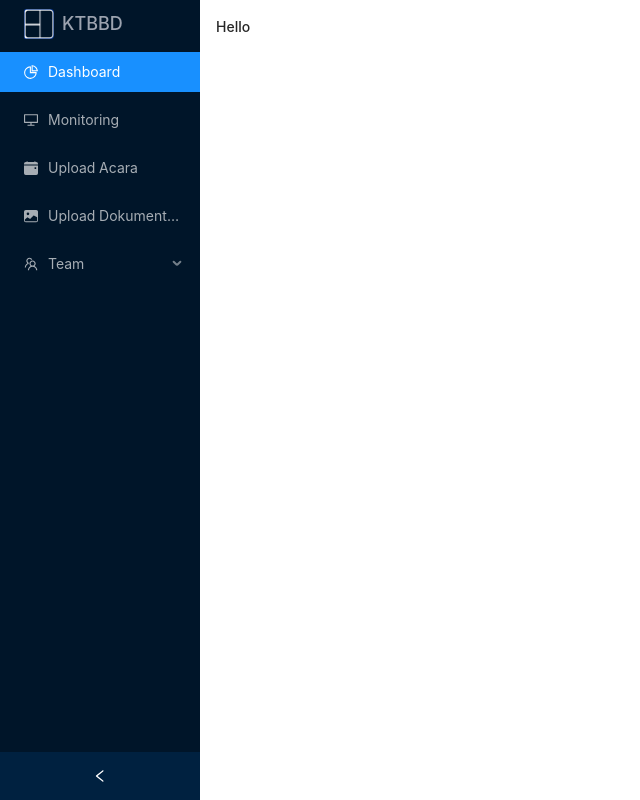
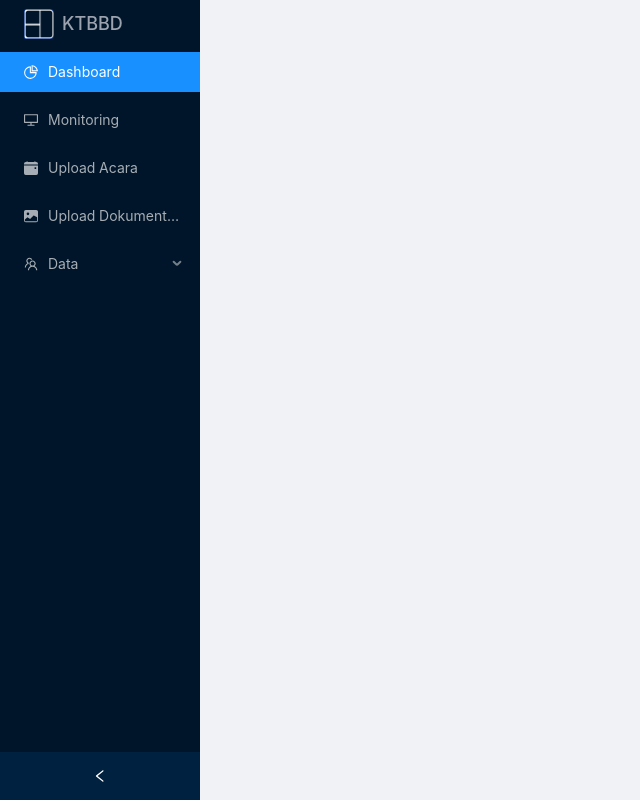
Before and after one commit to SandwhyDev/ktbbd_fe, a Next.js app: page /cms in a window 1280 px wide. Shown: the whole page, without its empty margins (0-640 px from the left). Built offline with nearby package versions, Linux system fonts and the light colour scheme.

Commit message:
sandy update home

```diff
--- a/components/CardAcara.jsx
+++ b/components/CardAcara.jsx
@@ -7,7 +7,7 @@ const CardAcara = ({
   banner = "https://images.pexels.com/photos/976866/pexels-photo-976866.jpeg?auto=compress&cs=tinysrgb&dpr=1&w=500",
 }) => {
   return (
-    <div>
+    <div className="lg:w-[300px] lg:h-[300px]">
       <Link href={`/acara/${nama_acara}`}>
         <div className="w-full  flex flex-col shadow-md rounded-lg  ">
           <img
--- a/components/SideBar.jsx
+++ b/components/SideBar.jsx
@@ -14,12 +14,14 @@ import { MdAddPhotoAlternate } from "react-icons/md";
 import Logo1 from "../assets/Logo.png";
 import Image from "next/image";
 import Link from "next/link";
+import { useRouter } from "next/router";
 
-const Cms = () => {
+const Sidebar = () => {
   const { Header, Content, Footer, Sider } = Layout;
   const { SubMenu } = Menu;
   const Logo = <Image src={Logo1} alt="me" width="30" height="30" />;
 
+  const router = useRouter();
   return (
     <div>
       <Layout style={{ minHeight: "100vh" }}>
@@ -45,17 +47,19 @@ const Cms = () => {
               Upload Dokumentasi
             </Menu.Item>
 
-            <SubMenu key="sub2" icon={<TeamOutlined />} title="Team">
+            <SubMenu key="sub2" icon={<TeamOutlined />} title="Data">
               <Menu.Item key="7">Data warga</Menu.Item>
               <Menu.Item key="8">Admin</Menu.Item>
               <Menu.Item key="9">Photographer</Menu.Item>
             </SubMenu>
           </Menu>
         </Sider>
-        <Layout className="site-layout"></Layout>
+        <Content className="w-screen h-screen" key="1">
+          <div className="w-full h-full bg-red-500">Bill is a cat.</div>
+        </Content>
       </Layout>
     </div>
   );
 };
 
-export default Cms;
+export default Sidebar;
--- a/components/SwiperBanners.jsx
+++ b/components/SwiperBanners.jsx
@@ -6,11 +6,11 @@ import "swiper/css/autoplay";
 import "swiper/css/pagination";
 const SwiperBanners = () => {
   return (
-    <div className="w-full h-44 bg-red-500 ">
+    <div className="w-full h-44 bg-red-500 sm:h-[500px] ">
       <Swiper
         modules={[Autoplay, Pagination]}
         autoplay={{ delay: 2500 }}
-        className="w-full h-44"
+        className="w-full h-full"
         loop={true}
         pagination={{ clickable: true }}
       >
--- a/package.json
+++ b/package.json
@@ -17,6 +17,7 @@
     "react": "17.0.2",
     "react-dom": "17.0.2",
     "react-icons": "^4.3.1",
+    "react-router-dom": "^6.2.2",
     "swiper": "^8.0.7"
   },
   "devDependencies": {
--- /dev/null
+++ b/pages/LayoutCms.jsx
@@ -0,0 +1,13 @@
+import React from "react";
+import Cms from "../components/SideBar";
+
+const LayoutCms = ({ children }) => {
+  return (
+    <div className="flex">
+      <Cms />
+      <main>{children}</main>
+    </div>
+  );
+};
+
+export default LayoutCms;
--- /dev/null
+++ b/pages/cms/dashboard/index.jsx
@@ -0,0 +1,11 @@
+import React from "react";
+
+const Dashboard = () => {
+  return (
+    <div>
+      <h1>Dashboard Page</h1>
+    </div>
+  );
+};
+
+export default Dashboard;
--- a/pages/cms/index.jsx
+++ b/pages/cms/index.jsx
@@ -1,16 +1,58 @@
-import React from "react";
+import React, { useState } from "react";
+import { Layout, Menu, Breadcrumb } from "antd";
+import {
+  DesktopOutlined,
+  PieChartOutlined,
+  FileOutlined,
+  TeamOutlined,
+  UserOutlined,
+  FormOutlined,
+} from "@ant-design/icons";
+import "antd/dist/antd.css";
+import { BsFillCalendarEventFill, BsImageFill } from "react-icons/bs";
+import Logo1 from "../../assets/Logo.png";
+import Image from "next/image";
 
-import SideBar from "../../components/SideBar";
+const Sidebar = () => {
+  const { Header, Content, Footer, Sider } = Layout;
+  const { SubMenu } = Menu;
+  const Logo = <Image src={Logo1} alt="me" width="30" height="30" />;
+  return (
+    <div>
+      <Layout style={{ minHeight: "100vh" }}>
+        <Sider collapsible>
+          <div className="logo" />
+          <Menu theme="dark" defaultSelectedKeys={["1"]} mode="inline">
+            <Menu.Item icon={Logo}>
+              <h1 className="ml-2 flex items-center  mt-2   font-medium text-gray-400 text-lg ">
+                KTBBD
+              </h1>
+            </Menu.Item>
 
-const Cms = () => {
-  return (
-    <div className="w-screen min-h-screen flex overflow-x-hidden">
-      <SideBar />
-      <div className="content w-full p-4 ">
-        <h1>Hello</h1>
-      </div>
+            <Menu.Item key="1" icon={<PieChartOutlined />}>
+              Dashboard
+            </Menu.Item>
+            <Menu.Item key="3" icon={<DesktopOutlined />}>
+              Monitoring
+            </Menu.Item>
+            <Menu.Item key="4" icon={<BsFillCalendarEventFill />}>
+              Upload Acara
+            </Menu.Item>
+            <Menu.Item key="5" icon={<BsImageFill />}>
+              Upload Dokumentasi
+            </Menu.Item>
+
+            <SubMenu key="sub2" icon={<TeamOutlined />} title="Data">
+              <Menu.Item key="7">Data warga</Menu.Item>
+              <Menu.Item key="8">Admin</Menu.Item>
+              <Menu.Item key="9">Photographer</Menu.Item>
+            </SubMenu>
+          </Menu>
+        </Sider>
+        <Content className="w-screen h-screen" key="1"></Content>
+      </Layout>
     </div>
   );
 };
 
-export default Cms;
+export default Sidebar;
--- a/pages/cms/monitoring/index.jsx
+++ b/pages/cms/monitoring/index.jsx
@@ -1,9 +1,16 @@
-import React from 'react'
+import React from "react";
+import Sidebar from "../../../components/SideBar";
+import Cms from "../../../components/SideBar";
 
-const index = () => {
+const Monitoring = () => {
   return (
-    <div>index</div>
-  )
-}
+    <div className="flex">
+      <Sidebar />
+      <div>
+        <h1>Monitoring Page</h1>
+      </div>
+    </div>
+  );
+};
 
-export default index
+export default Monitoring;
--- a/pages/daftar/index.jsx
+++ b/pages/daftar/index.jsx
@@ -51,9 +51,9 @@ const index = () => {
     navigate.push("/home");
   };
   return (
-    <div className="w-screen h-screen bg-[#332FD0]  p-4 flex flex-col gap-4 justify-center items-center   xl:justify-center xl:items-center  xl:bg-[#332FD0]  ">
+    <div className="w-screen h-screen bg-[#4061fb]  p-10 flex flex-col gap-4 justify-center items-center   xl:justify-center xl:items-center  xl:  ">
       <form
-        className="w-full  max-w-[400px]  flex flex-col gap-4 xl:max-w-4xl xl:justify-center   xl:flex xl:flex-col xl:bg-white xl:shadow-md xl:p-8 xl:rounded-lg bg-white shadow-md p-8 rounded-lg  "
+        className="w-full  max-w-[700px]  flex flex-col gap-4 xl:max-w-4xl xl:justify-center   xl:flex xl:flex-col xl:bg-white xl:shadow-md xl:p-8 xl:rounded-lg bg-white shadow-md p-8 rounded-lg  "
         onSubmit={handleSubmit}
       >
         <h1 className="text-2xl xl:text-center text-center">
@@ -113,7 +113,7 @@ const index = () => {
           </div>
         </div>
 
-        <div className="flex flex-col xl:flex xl:flex-row ">
+        <div className="flex flex-col sm:flex sm:flex-row gap-2 ">
           <div className="w-full flex gap-2">
             <div className="form_group  flex flex-col gap-2">
               <label htmlFor="blok" className="text-lg font-light uppercase">
--- a/pages/login/index.jsx
+++ b/pages/login/index.jsx
@@ -4,6 +4,7 @@ import { MdLockOutline } from "react-icons/md";
 import { useRouter } from "next/router";
 import ax from "../../libs/ax";
 import { Modal } from "antd";
+import Link from "next/link";
 
 const index = () => {
   const navigate = useRouter();
@@ -44,7 +45,7 @@ const index = () => {
   return (
     <div className="w-screen h-screen bg-[#332FD0]  p-4 flex flex-col gap-4 justify-center items-center   xl:justify-center xl:items-center  xl:bg-[#332FD0] xl:text-white ">
       <form
-        className="w-full max-w-[700px] flex flex-col gap-4 xl:max-w-4xl xl:justify-center   xl:flex xl:flex-col xl:bg-white xl:shadow-md xl:p-8 xl:rounded-lg bg-white shadow-md p-8 rounded-lg  "
+        className="w-full max-w-[700px] flex flex-col gap-4 xl:max-w-4xl xl:justify-center   xl:flex xl:flex-col xl:bg-white xl:shadow-md xl:p-8 xl:rounded-lg bg-white shadow-md p-8 rounded-lg xl:text-black  "
         onSubmit={handleSubmit}
       >
         <h1 className="text-2xl xl:text-center text-center">Login</h1>
@@ -88,6 +89,9 @@ const index = () => {
           >
             Login
           </button>
+          <p className="text-black text-xl text-center">
+            Belum punya akun ?<Link href={"/daftar"}> Daftar</Link>
+          </p>
         </div>
       </form>
     </div>
```
Also changed, not shown: pages/home/index.jsx (+11 -8 lines), 1 other file (tests, documents, lock files or other folders).
